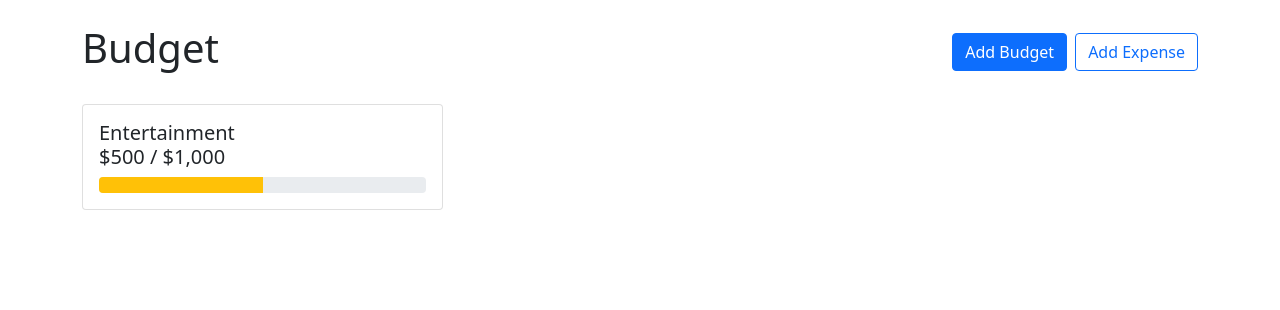
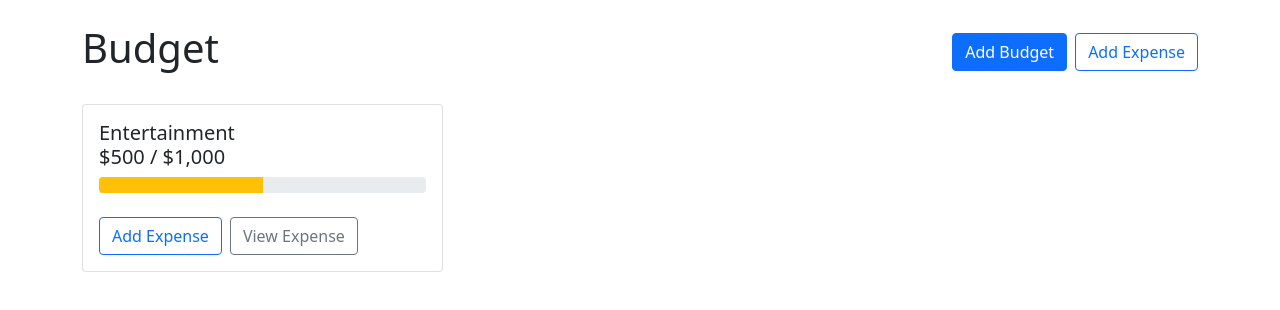
Before and after one commit to OmarBitar/react_buget_app_tut, a React (Create React App) app: page / in a window 1280 px wide. Shown: the top 310 px of the page. Built offline with nearby package versions, Linux system fonts and the light colour scheme.

Commit message:
added expense buttons

```diff
--- a/src/components/BudgetCard.js
+++ b/src/components/BudgetCard.js
@@ -1,4 +1,4 @@
-import { Card, ProgressBar } from "react-bootstrap";
+import { Button, Card, ProgressBar, Stack } from "react-bootstrap";
 import { currencyFormatter } from "../utils";
 
 export default function BudgetCard({name,amount,max}) {
@@ -14,6 +14,11 @@ export default function BudgetCard({name,amount,max}) {
             max={max}
             now={amount}
           />
+          <br/>
+          <Stack direction="horizontal" gap="2">
+            <Button variant="outline-primary">Add Expense</Button>
+            <Button variant="outline-secondary">View Expense</Button>
+          </Stack>
       </Card.Body>
   </Card>;
 }
```
